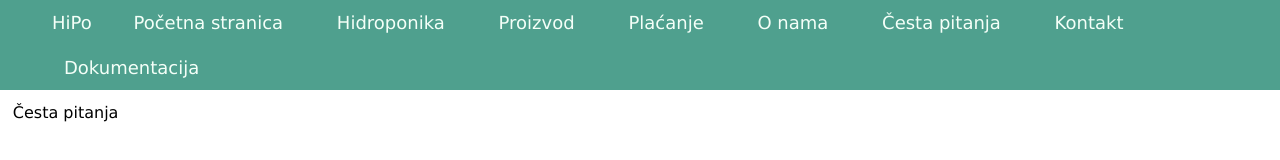
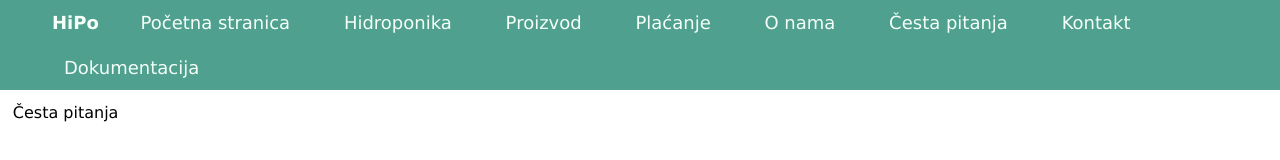
Before and after one commit to SNstat/owt-task, a plain HTML site: page html/cesta_pitanja.html in a window 1280 px wide. Shown: the top 160 px of the page. Drawn offline with Linux system fonts and the light colour scheme.

Commit message:
bold header

```diff
--- a/html/cesta_pitanja.html
+++ b/html/cesta_pitanja.html
@@ -11,7 +11,7 @@
 <body class="struktura_stranice">
     <nav>
         <ul>
-            <li class="naziv-poduzeca">HiPo</li>
+            <li><b>HiPo</b></li>
             <li><a href="../index.html">Početna stranica</a></li>
             <li><a href="hidroponika.html">Hidroponika</a></li>
             <li><a href="proizvod.html">Proizvod</a></li>
```
Also changed, not shown: html/dokumentacija.html (+1 -1 lines), html/hidroponika.html (+1 -1 lines), html/kontakt.html (+1 -1 lines), html/o_nama.html (+1 -1 lines), html/placanje.html (+1 -1 lines), html/proizvod.html (+1 -1 lines).
